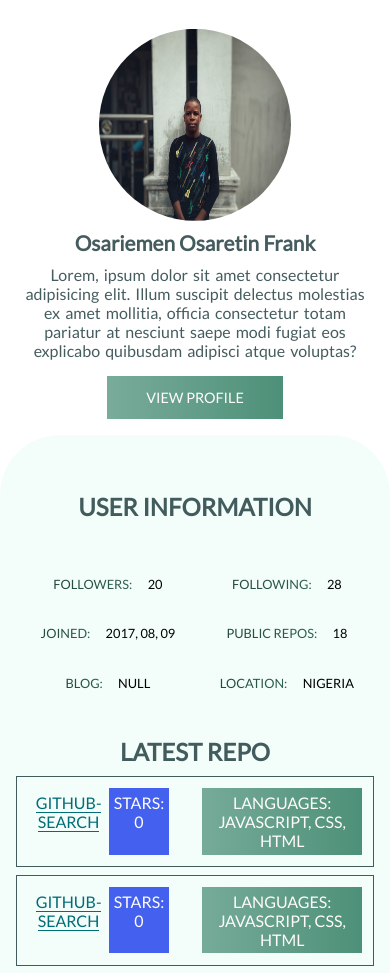
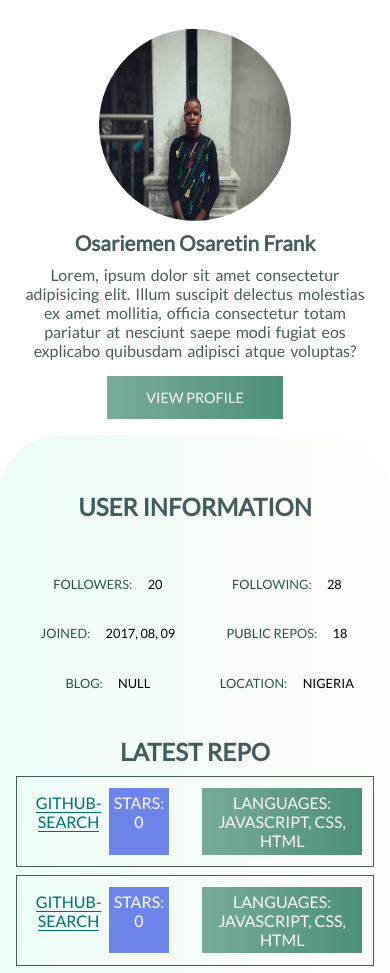
Before and after one commit to osas2211/github-search, a website: page index.html in a window 390 px wide. Shown: the part 86-1059 px from the top of the page. Drawn offline with Linux system fonts and the light colour scheme.

Commit message:
tech mobile bg

```diff
--- a/sass/layouts/_grid.scss
+++ b/sass/layouts/_grid.scss
@@ -72,7 +72,7 @@
                     flex-basis: 10%;
                     padding: 0.3rem;
                     color: $bg-color;
-                    background-color: #4361EE;
+                    background-color: #6d84e9;
                     text-align: center;
                     margin-right: 10%;
                 }
--- a/sass/layouts/_responsive.scss
+++ b/sass/layouts/_responsive.scss
@@ -29,7 +29,7 @@
             flex-basis: 100%;
             border-top-left-radius: 60px;
             border-top-right-radius: 60px;
-            background-color: #81eec818;
+            background: linear-gradient(to right, #81eec825, $bg-color);
         }
     }
 
```
Also changed, not shown: css/style.css.
